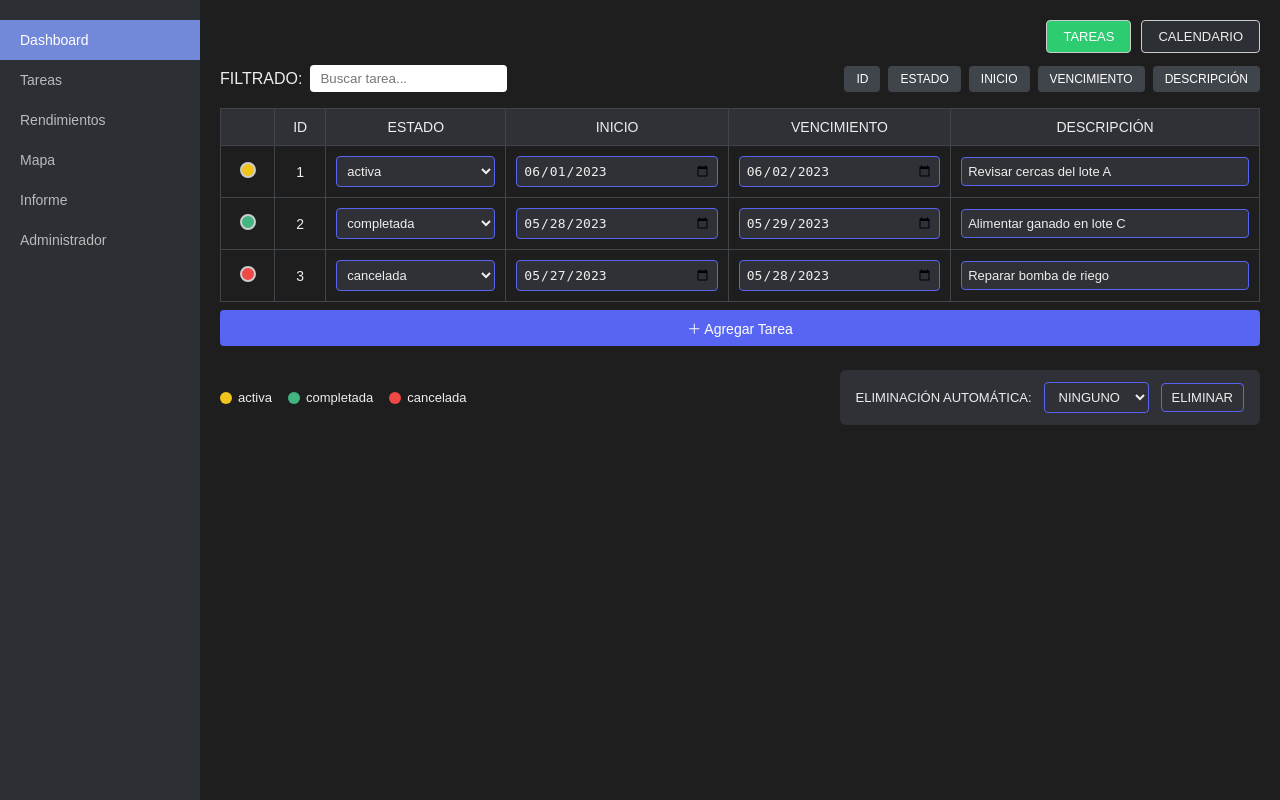
After one commit to Dario849/AppGro, a PHP site: page /pages/tareas.html in a window 1280 px wide. The commit adds this page. Run offline with PHP 8.4, Linux system fonts and the light colour scheme.

Commit message:
Weather API tareas.html + calendario.html agregados pendientes de integración

```diff
--- a/configs/routes.php
+++ b/configs/routes.php
@@ -14,6 +14,12 @@ $dispatcher = FastRoute\simpleDispatcher(function (FastRoute\RouteCollector $r)
 	});
 	$r->addRoute('GET', '/dashboard', function ($ROUTE_PARAMS) {
 		include('pages/dashboard.php');
+	});
+	$r->addRoute('GET', '/tareas', function ($ROUTE_PARAMS) {
+		include('pages/tareas.html');
+	});
+	$r->addRoute('GET', '/calendario', function ($ROUTE_PARAMS) {
+		include('pages/calendario.html');
 	});
 });
 
--- a/pages/dashboard.php
+++ b/pages/dashboard.php
@@ -112,7 +112,7 @@ if ($result === false) {
             <input type="hidden" name="climaJson" id="climaJson">
             <input type="button" value="CargarClima" id="btnClima" class="buttonMostrarClima">
             <div id="demo"></div>
-            <div id="displayClima"></div>
+            <div id="displayClima"></div><a href="https://www.weatherapi.com/" title="Free Weather API"><img src='//cdn.weatherapi.com/v4/images/weatherapi_logo.png' alt="Weather data by WeatherAPI.com" border="0"></a>
         </div>
         <div class="main_containerTareas">
             <?php
--- /dev/null
+++ b/pages/tareas.html
@@ -0,0 +1,561 @@
+<!DOCTYPE html>
+<html lang="es">
+<head>
+  <meta charset="UTF-8" />
+  <meta name="viewport" content="width=device-width, initial-scale=1" />
+  <title>Gestión de Tareas</title>
+  <style>
+    /* Reset básico */
+    * {
+      box-sizing: border-box;
+      margin: 0;
+      padding: 0;
+    }
+    body {
+      font-family: Arial, sans-serif;
+      display: flex;
+      height: 100vh;
+      overflow: hidden;
+      background-color: #1e1e1e;
+      color: #eee;
+    }
+
+    /* Barra lateral */
+    .sidebar {
+      width: 200px;
+      background-color: #2c2f33;
+      display: flex;
+      flex-direction: column;
+      padding-top: 20px;
+    }
+    .sidebar nav a {
+      color: #bbb;
+      text-decoration: none;
+      display: block;
+      padding: 12px 20px;
+      font-size: 14px;
+      transition: background-color 0.2s;
+    }
+    .sidebar nav a:hover {
+      background-color: #40444b;
+      color: #fff;
+    }
+    .sidebar nav a.active {
+      background-color: #7289da;
+      color: #fff;
+    }
+
+    /* Contenedor principal */
+    .main-content {
+      flex: 1;
+      display: flex;
+      flex-direction: column;
+      padding: 20px;
+      overflow-y: auto;
+    }
+
+    /* Filtros + Ordenamiento */
+    .filtros {
+      display: flex;
+      justify-content: space-between;
+      align-items: center;
+      margin-bottom: 16px;
+    }
+    .filtros .buscador {
+      display: flex;
+      align-items: center;
+    }
+    .filtros .buscador input {
+      padding: 6px 10px;
+      border-radius: 4px;
+      border: none;
+      margin-left: 8px;
+    }
+    .filtros .orden {
+      display: flex;
+      gap: 8px;
+    }
+    .filtros .orden button {
+      background-color: #40444b;
+      border: none;
+      color: #fff;
+      padding: 6px 12px;
+      border-radius: 4px;
+      font-size: 12px;
+      cursor: pointer;
+      transition: background-color 0.2s;
+    }
+    .filtros .orden button:hover {
+      background-color: #5865f2;
+    }
+
+    /* Tabla de tareas */
+    .tabla-tareas {
+      width: 100%;
+      border-collapse: collapse;
+    }
+    .tabla-tareas th,
+    .tabla-tareas td {
+      border: 1px solid #40444b;
+      padding: 10px;
+      text-align: center;
+      font-size: 14px;
+      color: #eee;
+    }
+    .tabla-tareas th {
+      background-color: #2f3136;
+      font-weight: 400;
+    }
+    .tabla-tareas td input,
+    .tabla-tareas td select {
+      width: 100%;
+      padding: 6px;
+      border: 1px solid #5865f2;
+      border-radius: 4px;
+      background-color: #2f3136;
+      color: #eee;
+      font-size: 13px;
+    }
+    .tabla-tareas td .status-circle {
+      width: 16px;
+      height: 16px;
+      border-radius: 50%;
+      display: inline-block;
+      cursor: pointer;
+      border: 2px solid #ccc;
+    }
+    /* Colores de estado */
+    .status-circle[data-estado="activa"] {
+      background-color: #f0c419;
+    }
+    .status-circle[data-estado="completada"] {
+      background-color: #43b581;
+    }
+    .status-circle[data-estado="cancelada"] {
+      background-color: #f04747;
+    }
+    /* Botón agregar fila */
+    .btn-agregar {
+      margin-top: 8px;
+      padding: 8px 12px;
+      background-color: #5865f2;
+      border: none;
+      border-radius: 4px;
+      color: #fff;
+      font-size: 14px;
+      cursor: pointer;
+      transition: background-color 0.2s;
+    }
+    .btn-agregar:hover {
+      background-color: #4e5ac1;
+    }
+
+    /* Pie de página: Leyenda de estados + ADMIN */
+    .footer {
+      margin-top: 24px;
+      display: flex;
+      justify-content: space-between;
+      align-items: center;
+      flex-wrap: wrap;
+      gap: 16px;
+    }
+    .leyenda-estados {
+      display: flex;
+      align-items: center;
+      gap: 16px;
+    }
+    .leyenda-estados .item-leyenda {
+      display: flex;
+      align-items: center;
+      gap: 6px;
+      font-size: 13px;
+    }
+    .leyenda-estados .item-leyenda .circulo {
+      width: 12px;
+      height: 12px;
+      border-radius: 50%;
+      display: inline-block;
+    }
+    .circulo.activa {
+      background-color: #f0c419;
+    }
+    .circulo.completada {
+      background-color: #43b581;
+    }
+    .circulo.cancelada {
+      background-color: #f04747;
+    }
+
+    .admin-controls {
+      background-color: #2f3136;
+      padding: 12px 16px;
+      border-radius: 6px;
+      font-size: 13px;
+      display: flex;
+      align-items: center;
+      gap: 12px;
+    }
+    .admin-controls select,
+    .admin-controls button {
+      padding: 6px 10px;
+      border: 1px solid #5865f2;
+      border-radius: 4px;
+      background-color: #2f3136;
+      color: #eee;
+      font-size: 13px;
+      cursor: pointer;
+      transition: background-color 0.2s;
+    }
+    .admin-controls button:hover,
+    .admin-controls select:hover {
+      background-color: #4e5ac1;
+    }
+
+    .modo-selector {
+      display: flex;
+      justify-content: flex-end;
+      margin-bottom: 12px;
+      gap: 10px;
+    }
+
+    .modo-btn {
+      padding: 8px 16px;
+      border: 1px solid #ccc;
+      background-color: #2c2f33;
+      color: #eee;
+      border-radius: 4px;
+      cursor: pointer;
+      font-size: 13px;
+      transition: background-color 0.2s;
+    }
+
+    .modo-btn.activo {
+      background-color: #2ecc71;
+      color: #fff;
+    }
+
+    .modo-btn:hover {
+      background-color: #3d3d3d;
+    }
+  </style>
+</head>
+<body>
+  <!-- Barra lateral -->
+  <div class="sidebar">
+    <nav>
+      <a href="#" class="active">Dashboard</a>
+      <a href="#">Tareas</a>
+      <a href="#">Rendimientos</a>
+      <a href="#">Mapa</a>
+      <a href="#">Informe</a>
+      <a href="#">Administrador</a>
+    </nav>
+  </div>
+
+  <!-- Contenido principal -->
+  <div class="main-content">
+    <!-- Botones tareas / Calendario -->
+    <div class="modo-selector">
+        <button class="modo-btn activo">TAREAS</button>
+        <button class="modo-btn">CALENDARIO</button>
+    </div>
+
+    <!-- Filtros y orden -->
+    <div class="filtros">
+      <div class="buscador">
+        <label for="filtro">FILTRADO:</label>
+        <input type="text" id="filtro" placeholder="Buscar tarea..." />
+      </div>
+      <div class="orden">
+        <button data-orden="id">ID</button>
+        <button data-orden="estado">ESTADO</button>
+        <button data-orden="inicio">INICIO</button>
+        <button data-orden="vencimiento">VENCIMIENTO</button>
+        <button data-orden="descripcion">DESCRIPCIÓN</button>
+      </div>
+    </div>
+
+    <!-- Tabla de tareas -->
+    <table class="tabla-tareas" id="tablaTareas">
+      <thead>
+        <tr>
+          <th></th>
+          <th>ID</th>
+          <th>ESTADO</th>
+          <th>INICIO</th>
+          <th>VENCIMIENTO</th>
+          <th>DESCRIPCIÓN</th>
+        </tr>
+      </thead>
+      <tbody>
+        <!-- Fila de ejemplo 1 -->
+        <tr>
+          <td>
+            <span
+              class="status-circle"
+              data-estado="activa"
+              title="Marcar como completada"
+            ></span>
+          </td>
+          <td>1</td>
+          <td>
+            <select>
+              <option value="activa">activa</option>
+              <option value="completada">completada</option>
+              <option value="cancelada">cancelada</option>
+            </select>
+          </td>
+          <td>
+            <input type="date" value="2023-06-01" />
+          </td>
+          <td>
+            <input type="date" value="2023-06-02" />
+          </td>
+          <td>
+            <input type="text" value="Revisar cercas del lote A" />
+          </td>
+        </tr>
+        <!-- Fila de ejemplo 2 -->
+        <tr>
+          <td>
+            <span
+              class="status-circle"
+              data-estado="completada"
+              title="Tarea completada (se eliminará)"
+            ></span>
+          </td>
+          <td>2</td>
+          <td>
+            <select>
+              <option value="activa">activa</option>
+              <option value="completada" selected>completada</option>
+              <option value="cancelada">cancelada</option>
+            </select>
+          </td>
+          <td>
+            <input type="date" value="2023-05-28" />
+          </td>
+          <td>
+            <input type="date" value="2023-05-29" />
+          </td>
+          <td>
+            <input type="text" value="Alimentar ganado en lote C" />
+          </td>
+        </tr>
+        <!-- Fila de ejemplo 3 -->
+        <tr>
+          <td>
+            <span
+              class="status-circle"
+              data-estado="cancelada"
+              title="Tarea cancelada"
+            ></span>
+          </td>
+          <td>3</td>
+          <td>
+            <select>
+              <option value="activa">activa</option>
+              <option value="completada">completada</option>
+              <option value="cancelada" selected>cancelada</option>
+            </select>
+          </td>
+          <td>
+            <input type="date" value="2023-05-27" />
+          </td>
+          <td>
+            <input type="date" value="2023-05-28" />
+          </td>
+          <td>
+            <input type="text" value="Reparar bomba de riego" />
+          </td>
+        </tr>
+      </tbody>
+    </table>
+
+    <!-- Botón para agregar una nueva fila -->
+    <button class="btn-agregar" id="btnAgregar">＋ Agregar Tarea</button>
+
+    <!-- Pie de página: Leyenda de estados y ADMIN -->
+    <div class="footer">
+      <div class="leyenda-estados">
+        <div class="item-leyenda">
+          <span class="circulo activa"></span>
+          <span>activa</span>
+        </div>
+        <div class="item-leyenda">
+          <span class="circulo completada"></span>
+          <span>completada</span>
+        </div>
+        <div class="item-leyenda">
+          <span class="circulo cancelada"></span>
+          <span>cancelada</span>
+        </div>
+      </div>
+
+      <div class="admin-controls">
+        <label for="auto-eliminar">ELIMINACIÓN AUTOMÁTICA:</label>
+        <select id="auto-eliminar">
+          <option value="ninguno">NINGUNO</option>
+          <option value="semanal">SEMANAL</option>
+          <option value="mensual">MENSUAL</option>
+          <option value="anual">ANUAL</option>
+        </select>
+        <button id="btnEliminar">ELIMINAR</button>
+      </div>
+    </div>
+  </div>
+
+  <!-- JAVASCRIPT PARA INTERACTIVIDAD -->
+  <script>
+    document.addEventListener("DOMContentLoaded", function () {
+      const tabla = document.querySelector("#tablaTareas tbody");
+      const btnAgregar = document.getElementById("btnAgregar");
+
+      // Función para crear una fila nueva en blanco
+      function crearFilaVacia() {
+        const tr = document.createElement("tr");
+
+        // Celda 1: Círculo de estado
+        const tdEstadoIcon = document.createElement("td");
+        const spanEstado = document.createElement("span");
+        spanEstado.classList.add("status-circle");
+        spanEstado.setAttribute("data-estado", "activa");
+        spanEstado.setAttribute("title", "Marcar como completada");
+        spanEstado.addEventListener("click", onClickEliminarFila);
+        tdEstadoIcon.appendChild(spanEstado);
+        tr.appendChild(tdEstadoIcon);
+
+        // Celda 2: ID (se deja vacío para que luego el backend lo asigne)
+        const tdID = document.createElement("td");
+        tdID.textContent = ""; // se llene con PHP en el futuro
+        tr.appendChild(tdID);
+
+        // Celda 3: Select de estado
+        const tdSelect = document.createElement("td");
+        const select = document.createElement("select");
+        ["activa", "completada", "cancelada"].forEach((estado) => {
+          const op = document.createElement("option");
+          op.value = estado;
+          op.textContent = estado;
+          select.appendChild(op);
+        });
+        select.value = "activa";
+        tdSelect.appendChild(select);
+        tr.appendChild(tdSelect);
+
+        // Celda 4: Fecha inicio
+        const tdInicio = document.createElement("td");
+        const inputInicio = document.createElement("input");
+        inputInicio.type = "date";
+        tdInicio.appendChild(inputInicio);
+        tr.appendChild(tdInicio);
+
+        // Celda 5: Fecha vencimiento
+        const tdVenc = document.createElement("td");
+        const inputVenc = document.createElement("input");
+        inputVenc.type = "date";
+        tdVenc.appendChild(inputVenc);
+        tr.appendChild(tdVenc);
+
+        // Celda 6: Descripción
+        const tdDesc = document.createElement("td");
+        const inputDesc = document.createElement("input");
+        inputDesc.type = "text";
+        inputDesc.placeholder = "Descripción de la tarea...";
+        tdDesc.appendChild(inputDesc);
+        tr.appendChild(tdDesc);
+
+        return tr;
+      }
+
+      // Función que se dispara al hacer clic en el círculo (status)
+      // Cuando el usuario marca la tarea como completada o cancelada
+      function onClickEliminarFila(e) {
+        const span = e.currentTarget;
+        const fila = span.closest("tr");
+        const estadoActual = span.getAttribute("data-estado");
+
+        // Si estaba en 'activa', al hacer clic lo marcamos 'completada' y eliminamos la fila
+        if (estadoActual === "activa") {
+          span.setAttribute("data-estado", "completada");
+          // Efecto de fade-out antes de eliminar
+          fila.style.transition = "opacity 0.5s";
+          fila.style.opacity = "0";
+          setTimeout(() => {
+            fila.remove();
+          }, 500);
+        }
+      }
+
+      // Asignar evento de clic a los iconos de las filas de ejemplo
+      document.querySelectorAll(".status-circle").forEach((span) => {
+        span.addEventListener("click", onClickEliminarFila);
+      });
+
+      // Al presionar "Agregar Tarea", creamos una fila nueva en blanco
+      btnAgregar.addEventListener("click", function () {
+        const nuevaFila = crearFilaVacia();
+        tabla.appendChild(nuevaFila);
+      });
+
+      // Botón "ELIMINAR" del footer: elimina todas las filas completadas
+      document.getElementById("btnEliminar").addEventListener("click", function () {
+        document.querySelectorAll(
+          "#tablaTareas tbody tr"
+        ).forEach((fila) => {
+          const span = fila.querySelector(".status-circle");
+          if (span.getAttribute("data-estado") === "completada") {
+            fila.remove();
+          }
+        });
+      });
+
+      // FILTRADO en tiempo real (por descripción)
+      document.getElementById("filtro").addEventListener("input", function (e) {
+        const texto = e.target.value.toLowerCase();
+        document.querySelectorAll("#tablaTareas tbody tr").forEach((fila) => {
+          const desc = fila.querySelector("td:last-child input").value.toLowerCase();
+          fila.style.display = desc.includes(texto) ? "" : "none";
+        });
+      });
+
+      // ORDENAMIENTO básico al hacer clic en cabeceras
+      document.querySelectorAll(".orden button").forEach((btn) => {
+        btn.addEventListener("click", function () {
+          const criterio = btn.getAttribute("data-orden");
+          const filas = Array.from(tabla.querySelectorAll("tr"));
+          filas.sort((a, b) => {
+            let va, vb;
+            switch (criterio) {
+              case "id":
+                va = parseInt(a.children[1].textContent) || 0;
+                vb = parseInt(b.children[1].textContent) || 0;
+                return va - vb;
+              case "estado":
+                va = a.querySelector("td:nth-child(3) select").value;
+                vb = b.querySelector("td:nth-child(3) select").value;
+                return va.localeCompare(vb);
+              case "inicio":
+                va = a.querySelector("td:nth-child(4) input").value;
+                vb = b.querySelector("td:nth-child(4) input").value;
+                return va.localeCompare(vb);
+              case "vencimiento":
+                va = a.querySelector("td:nth-child(5) input").value;
+                vb = b.querySelector("td:nth-child(5) input").value;
+                return va.localeCompare(vb);
+              case "descripcion":
+                va = a.querySelector("td:nth-child(6) input").value.toLowerCase();
+                vb = b.querySelector("td:nth-child(6) input").value.toLowerCase();
+                return va.localeCompare(vb);
+              default:
+                return 0;
+            }
+          });
+          // Volvemos a agregar las filas en el orden nuevo
+          filas.forEach((fila) => tabla.appendChild(fila));
+        });
+      });
+    });
+  </script>
+</body>
+</html>
--- a/partials/navBar.php
+++ b/partials/navBar.php
@@ -9,6 +9,8 @@ function renderNavbar(): void
         <li class="home__navbar-item"><a href="/">Home</a></li>
         <li class="home__navbar-item"><a href="/about">About</a></li>
         <li class="home__navbar-item"><a href="/ipsum">Ipsum</a></li>
+        <li class="home__navbar-item"><a href="/tareas">Tareas</a></li>
+        <li class="home__navbar-item"><a href="/calendario">Calendario</a></li>
         <!-- … resto de items … -->
       </ul>
     </div>
```
Also changed, not shown: pages/calendario.html (added, +153 -0 lines).
